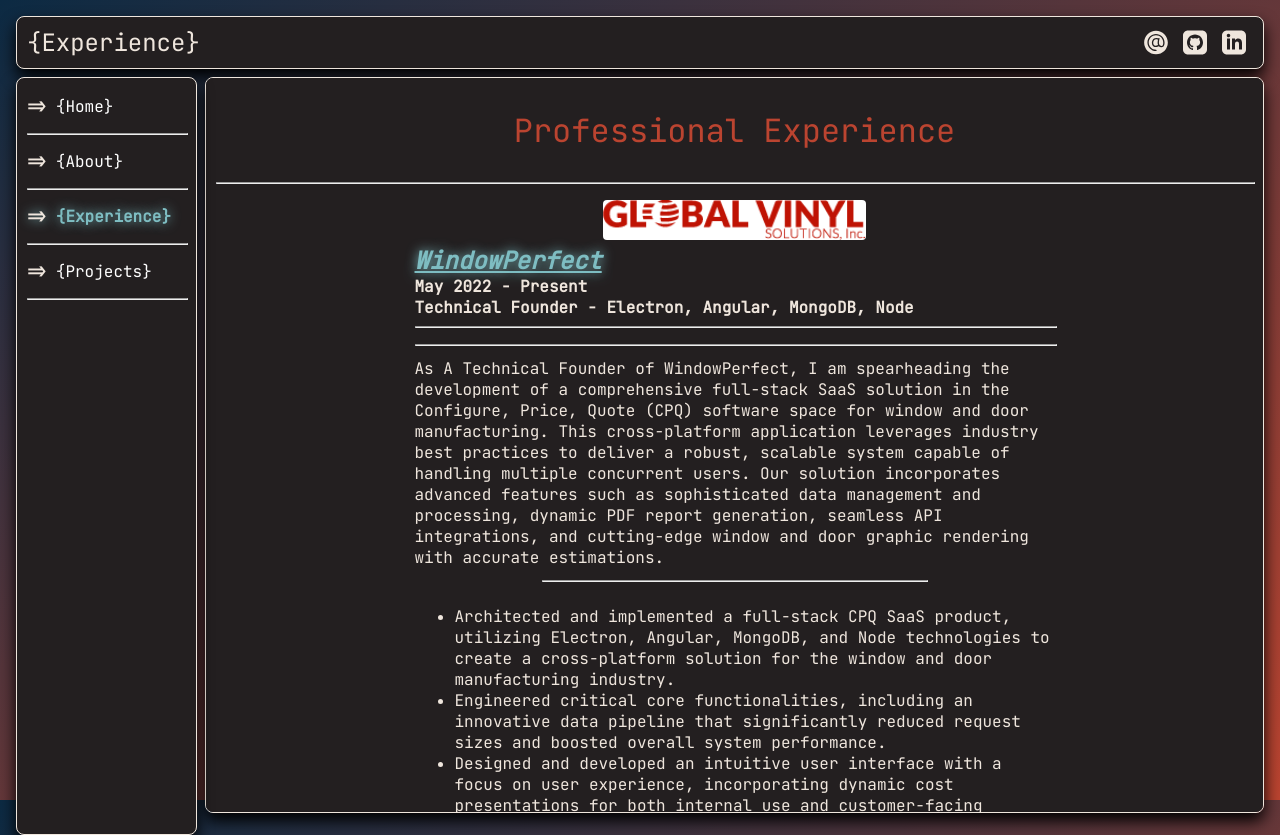
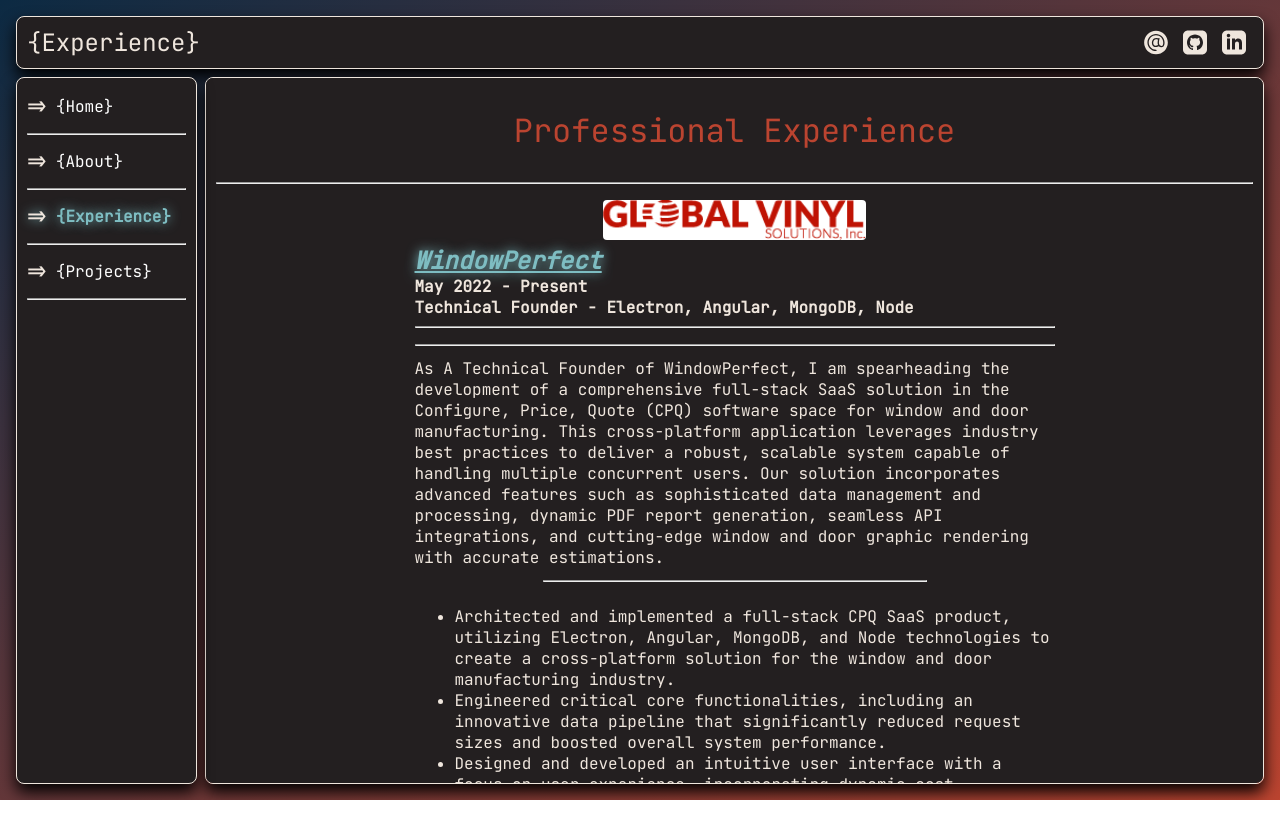
Before and after one commit to Vespertine112/Cabin, a SvelteKit app: page /experience in a window 1280 px wide. After the commit the page ends 800 px from the top, so only its background shows below. Built offline with nearby package versions, Linux system fonts and the light colour scheme; a web font is replaced by a local one.

Commit message:
Finally a working (but hacky) solution to the page sizing issues?

```diff
--- a/src/app.html
+++ b/src/app.html
@@ -53,6 +53,11 @@
 			scrollbar-width: thin;
 			scrollbar-color: var(--verdigris);
 			font-family: 'JetBrains Mono', monospace;
+			height: 100vh;
+		}
+
+		* {
+			box-sizing: border-box;
 		}
 
 		.cardWrapper {
@@ -152,7 +157,7 @@
 		console.log("Whooo goes there! \nIf you're here, shoot me a message! \n[hillbgh@gmail.com]");
 	</script>
 
-	<body data-sveltekit-preload-data="hover">
+	<body data-sveltekit-preload-data="hover" style="height: 100vh">
 		<div style="display: contents">%sveltekit.body%</div>
 	</body>
 </html>
--- a/src/routes/+layout.svelte
+++ b/src/routes/+layout.svelte
@@ -14,13 +14,16 @@
 	let open = false;
 </script>
 
-<div class="pageWrapper">
-	<Topbar bind:sidebar={open} />
+<div class="page-wrapper">
+	<div>
+		<Topbar bind:sidebar={open} />
+	</div>
 
-	<div class="bodyColumns">
+	<div class="body-columns">
 		<div class="navbar">
 			<Navbar bind:open />
 		</div>
+
 		{#if show}
 			<div class="slotted">
 				<slot />
@@ -30,20 +33,20 @@
 </div>
 
 <style global>
-	.pageWrapper {
+	.page-wrapper {
 		display: flex;
 		flex-direction: column;
-		height: calc(100vh - 2em);
 		padding: 1em;
+		height: 100%;
 	}
 
-	.bodyColumns {
-		margin-top: 4px;
+	.body-columns {
 		justify-content: space-between;
 		display: flex;
 		flex-direction: row;
+		height: 20%;
 		flex: 1;
-		max-height: 92vh;
+		margin-top: 8px;
 	}
 
 	.navbar {
@@ -54,8 +57,8 @@
 	.slotted {
 		display: flex;
 		height: 100%;
+		width: 100%;
 		z-index: 0;
-		flex: 1;
 	}
 
 	@media only screen and (max-width: 767px) {
@@ -70,7 +73,7 @@
 			flex: 0 0 0%;
 		}
 
-		.bodyColumns {
+		.body-columns {
 			max-height: 88vh;
 		}
 	}
--- a/src/routes/Topbar.svelte
+++ b/src/routes/Topbar.svelte
@@ -31,12 +31,7 @@
 </script>
 
 {#if show}
-	<div
-		class="top-bar"
-		style={sidebar ? 'z-index: 1001' : 'z-index: 0'}
-		in:fly|global={{ y: -50, duration: 1000 }}
-		out:fade
-	>
+	<div class="top-bar" style={sidebar ? 'z-index: 1001' : 'z-index: 0'} in:fly|global={{ y: -50, duration: 1000 }} out:fade>
 		<div class="hamburger">
 			<Hamburger bind:open={sidebar}></Hamburger>
 		</div>
@@ -44,41 +39,22 @@
 		<!-- A wee little easter egg lol -->
 		{#key displayName}
 			<a href="/lunarlander" style="color: var(--linen); text-decoration: none;">
-				<div
-					class="pageName"
-					on:mouseenter={vesperizeName}
-					on:mouseleave={regularName}
-					in:typewriter|global={{ speed: 1 }}
-				>
+				<div class="pageName" on:mouseenter={vesperizeName} on:mouseleave={regularName} in:typewriter|global={{ speed: 1 }}>
 					{displayName}
 				</div>
 			</a>
 		{/key}
 
 		<div class="menu">
-			<a
-				use:tooltip={{ content: 'Email Me!', theme: 'material', placement: 'bottom' }}
-				href="mailto:hillbgh@gmail.com"
-				class="menu-item"
-			>
+			<a use:tooltip={{ content: 'Email Me!', theme: 'material', placement: 'bottom' }} href="mailto:hillbgh@gmail.com" class="menu-item">
 				<img src="icons/email.svg" alt="My Email" class="logo" />
 			</a>
 
-			<a
-				use:tooltip={{ content: 'My Github', theme: 'material', placement: 'bottom' }}
-				href="https://github.com/Vespertine112"
-				class="menu-item"
-				target="_blank"
-			>
+			<a use:tooltip={{ content: 'My Github', theme: 'material', placement: 'bottom' }} href="https://github.com/Vespertine112" class="menu-item" target="_blank">
 				<img src="icons/github.svg" alt="GitHub" class="logo" />
 			</a>
 
-			<a
-				use:tooltip={{ content: 'My LinkedIn', theme: 'material', placement: 'bottom' }}
-				href="https://www.linkedin.com/in/brayden-hill/"
-				class="menu-item"
-				target="_blank"
-			>
+			<a use:tooltip={{ content: 'My LinkedIn', theme: 'material', placement: 'bottom' }} href="https://www.linkedin.com/in/brayden-hill/" class="menu-item" target="_blank">
 				<img src="icons/linkedin.svg" alt="Linkedin" class="logo" />
 			</a>
 		</div>
@@ -90,7 +66,6 @@
 		border-radius: 8px;
 		border: 1px solid var(--linen);
 		padding: 10px;
-		margin-bottom: 4px;
 		color: var(--linen);
 		background-color: var(--background);
 		display: flex;
--- a/src/routes/experience/+page.svelte
+++ b/src/routes/experience/+page.svelte
@@ -90,13 +90,7 @@
 					{#if browser && revealImages}
 						<div class="carouselWrapper" in:scale|global={{ duration: 1000, easing: quintOut }}>
 							{#if experience.images}
-								<Carousel
-									autoplayDuration={5000}
-									autoplayProgressVisible
-									pauseOnFocus
-									swiping={true}
-									bind:this={carousel}
-								>
+								<Carousel autoplayDuration={5000} autoplayProgressVisible pauseOnFocus swiping={true} bind:this={carousel}>
 									{#each experience.images as image, i}
 										<img class="carouselImage" src={image} alt="" />
 									{/each}
@@ -128,15 +122,6 @@
 {/if}
 
 <style>
-	.card {
-		border-radius: 8px;
-		border: 4px solid var(--linen);
-		padding: 10px;
-		color: var(--linen);
-		box-shadow: var(--shadow);
-		flex: 1;
-	}
-
 	.companyLogo {
 		height: 5vh;
 		border-radius: 4px;
```
